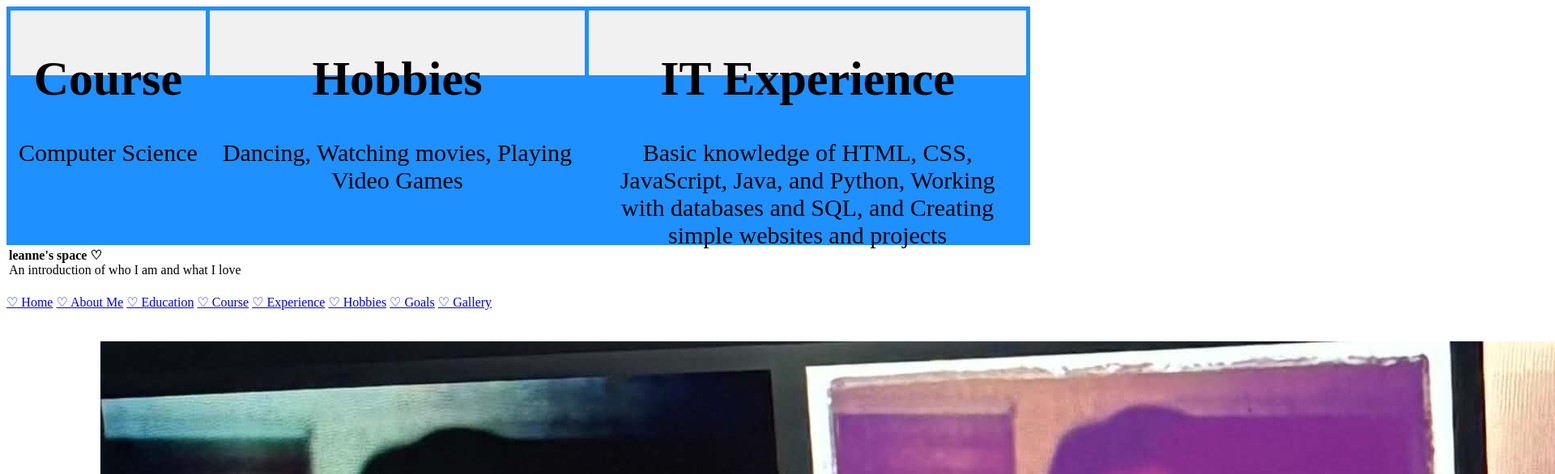
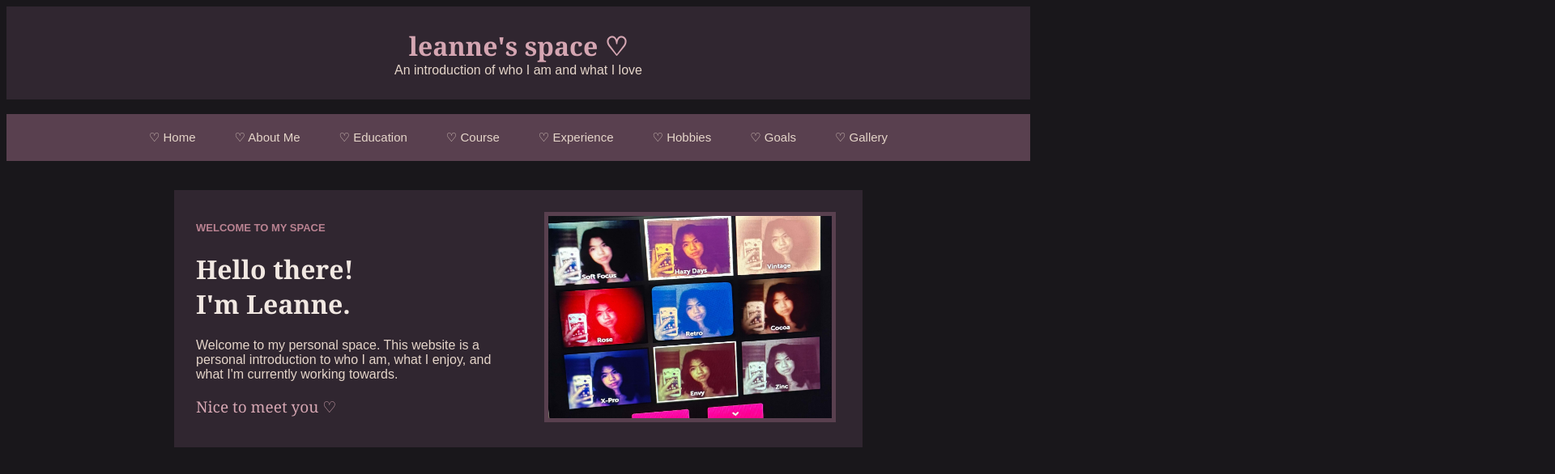
Before and after one commit to leanneabiog/webprog-CS251_IT253-html-lessons, a plain HTML site: page introduction/index.html in a window 1280 px wide. Shown: the top 586 px of the page at 81% size, 1920 px wide, since content can reach past the window. Drawn offline with Linux system fonts and the light colour scheme.

Commit message:
Update index.html

```diff
--- a/introduction/index.html
+++ b/introduction/index.html
@@ -2,16 +2,10 @@
 <html lang="en">
 <head>
     <title>Leanne's Introduction</title>
-    <link rel="stylesheet" href="css/css-grid.css">
+    <link rel="stylesheet" href="css/mystyle.css">
 </head>
 
 <body class="page">
-
-<div class="container">
-    <div><h1>Course</h1><p>Computer Science</p></div>
-    <div><h1>Hobbies</h1><p>Dancing, Watching movies, Playing Video Games</p></div>
-    <div><h1>IT Experience</h1><p>Basic knowledge of HTML, CSS, JavaScript, Java, and Python, Working with databases and SQL, and Creating simple websites and projects</p></div>
-</div>
 
 <table class="site-header">
     <tr>
```
